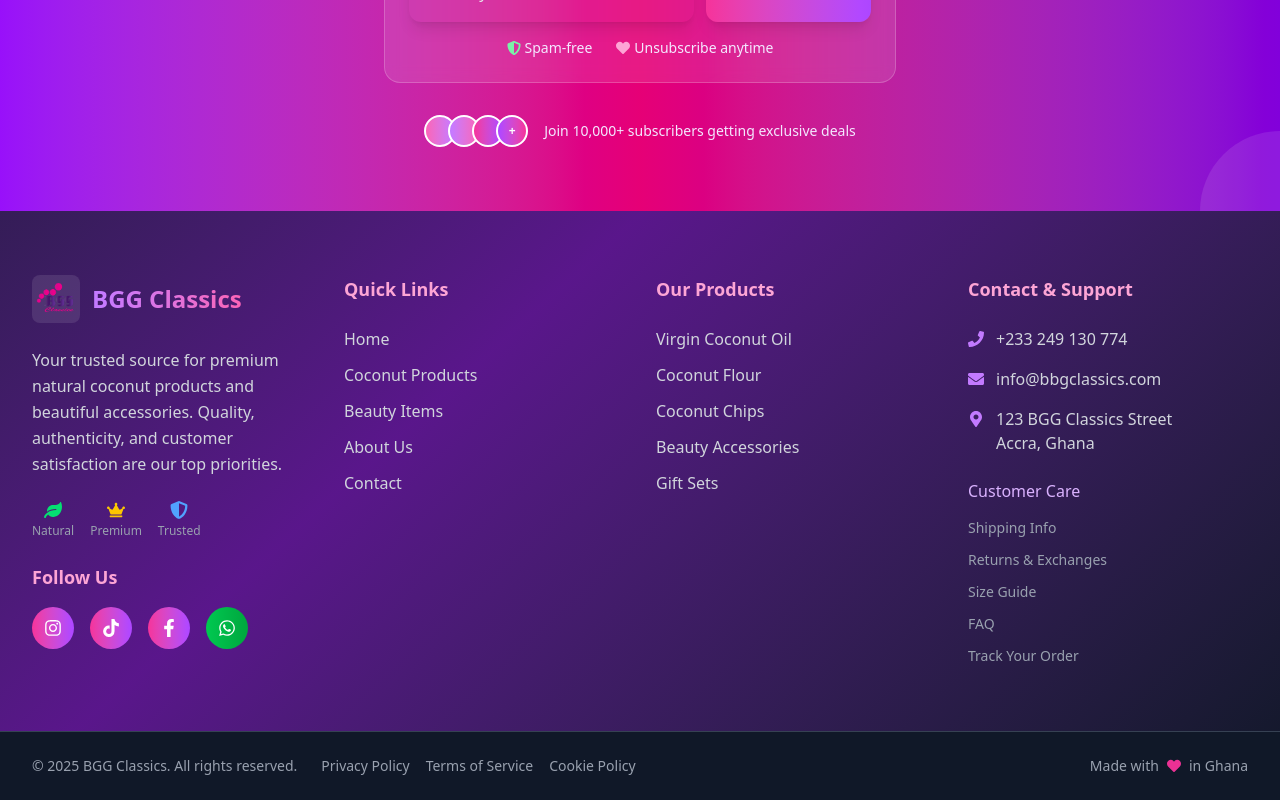
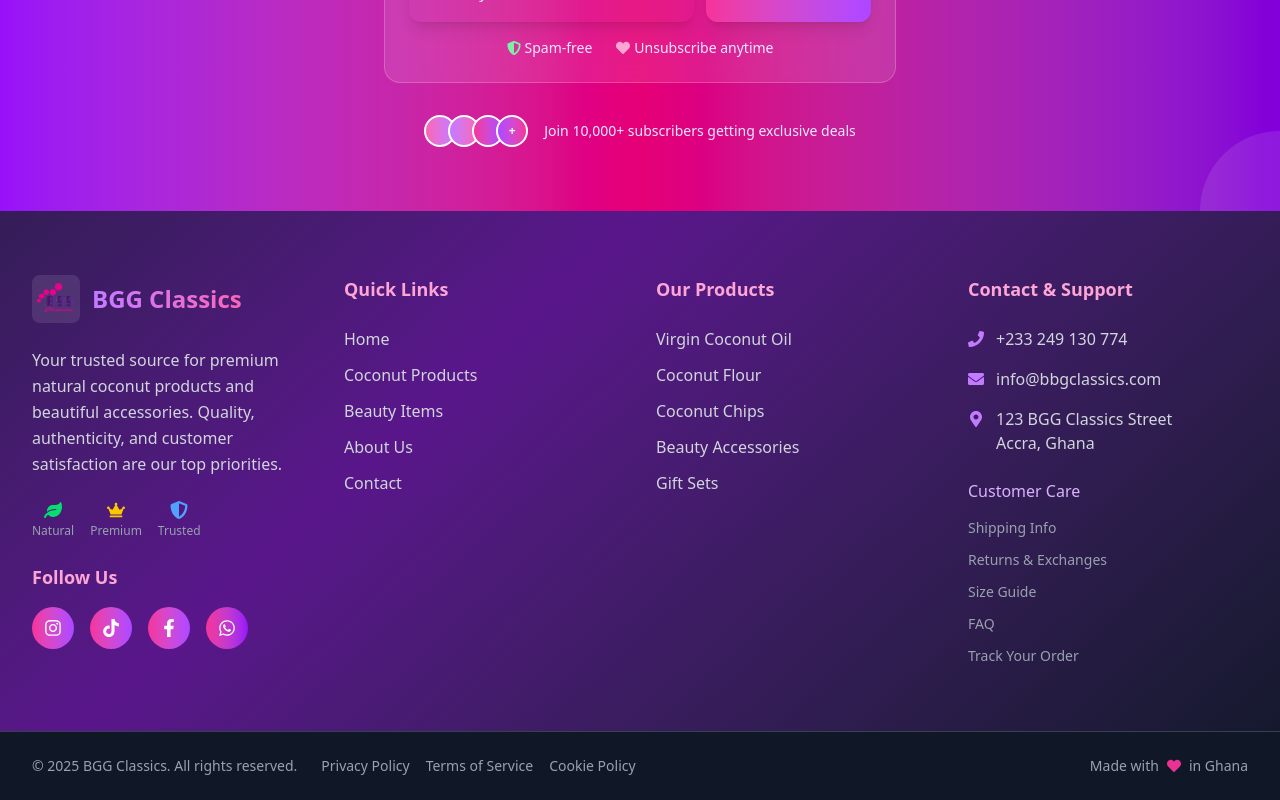
Before and after one commit to Barmoo/classic-app, a React (Vite) app: page /contact in a window 1280 px wide. Shown: the part 2730-3530 px from the top of the page. Built offline with nearby package versions, Linux system fonts and the light colour scheme.

Commit message:
changes added

```diff
--- a/src/components/Footer.jsx
+++ b/src/components/Footer.jsx
@@ -171,7 +171,7 @@
                     href="https://wa.me/233249130774"
                     target="_blank"
                     rel="noopener noreferrer"
-                    className="bg-gradient-to-r from-green-500 to-green-600 p-3 rounded-full hover:from-green-600 hover:to-green-700 transition-all duration-300 transform hover:scale-110"
+                    className="bg-gradient-to-r from-pink-500 to-purple-600 p-3 rounded-full hover:from-pink-600 hover:to-purple-700 transition-all duration-300 transform hover:scale-110"
                     aria-label="WhatsApp"
                   >
                     <FaWhatsapp className="text-lg" />
```
